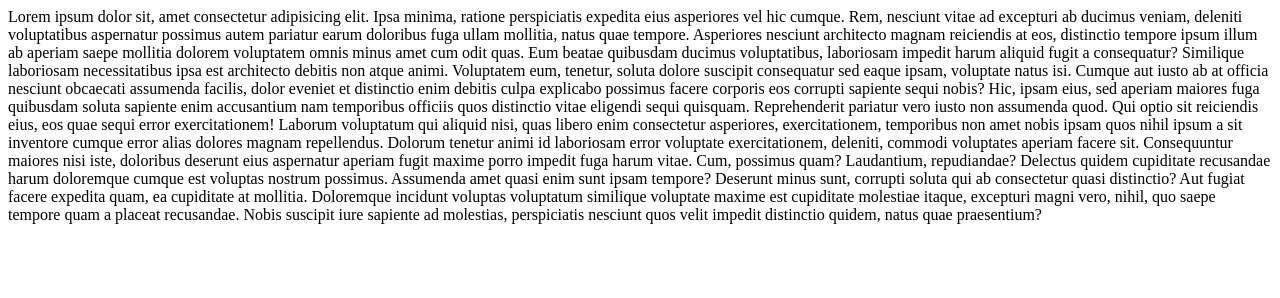
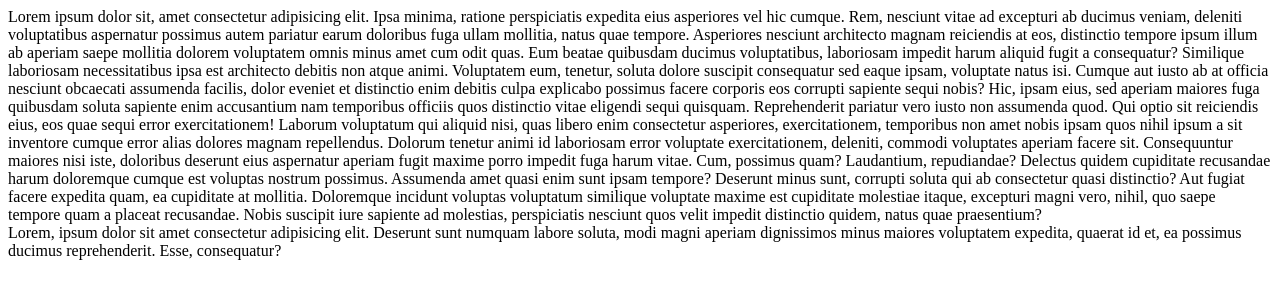
Before and after one commit to aungthinnko/MyNewRepo, a plain HTML site: page index.html in a window 1280 px wide. Drawn offline with Linux system fonts and the light colour scheme.

Commit message:
adding section

```diff
--- a/index.html
+++ b/index.html
@@ -40,5 +40,13 @@
         placeat recusandae. Nobis suscipit iure sapiente ad molestias, perspiciatis
         nesciunt quos velit impedit distinctio quidem, natus quae praesentium?
     </header>
+
+    <section>
+        Lorem, ipsum dolor sit amet consectetur adipisicing elit.
+        Deserunt sunt numquam labore soluta, modi magni aperiam
+        dignissimos minus maiores voluptatem expedita, quaerat id et,
+        ea possimus ducimus reprehenderit. Esse, consequatur?
+    </section>
+
 </body>
 </html>
--- a/style.css
+++ b/style.css
@@ -5,3 +5,7 @@ body {
 header {
     color: purple;
 }
+
+section {
+    font-family: 'Times New Roman', Times, serif;
+}
```
